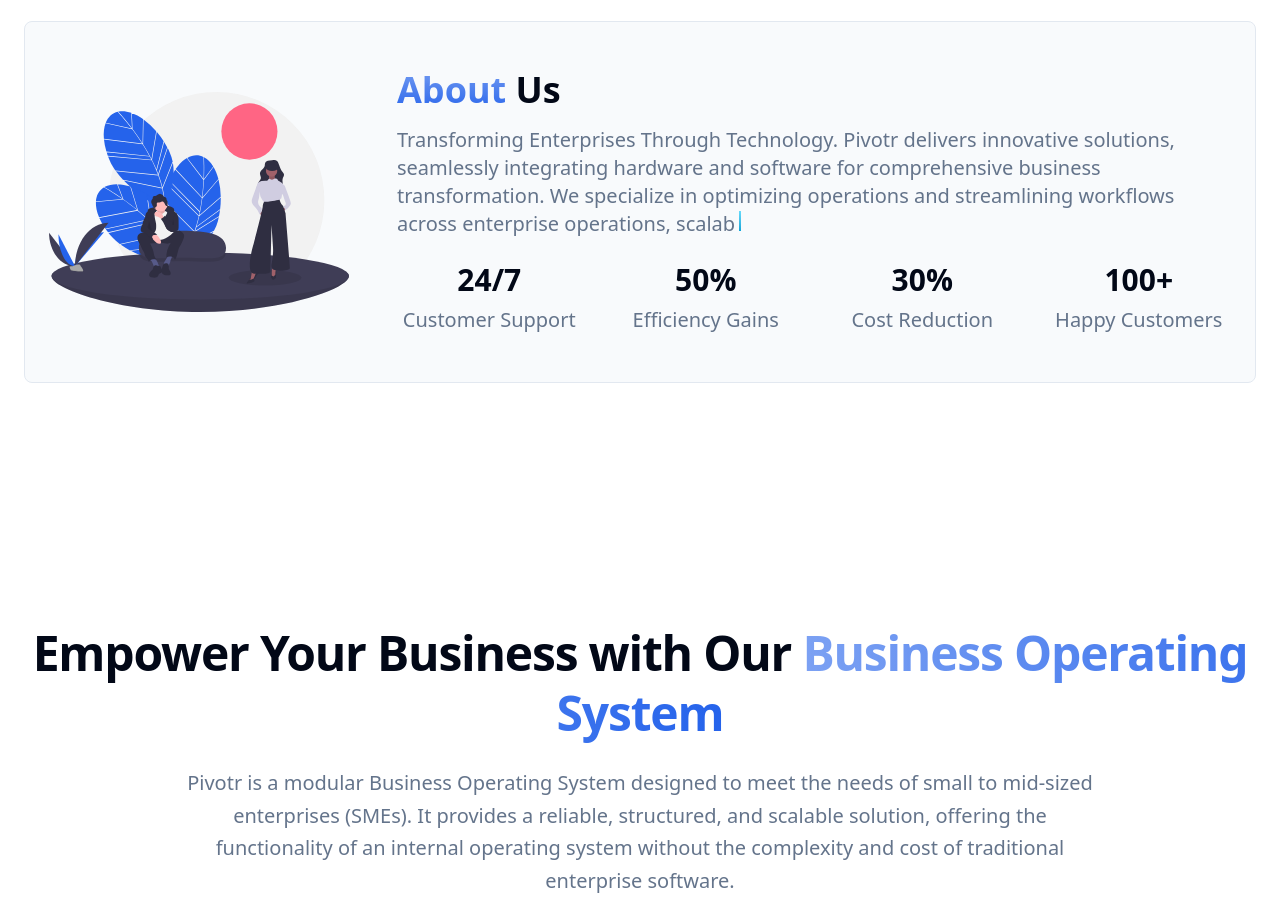
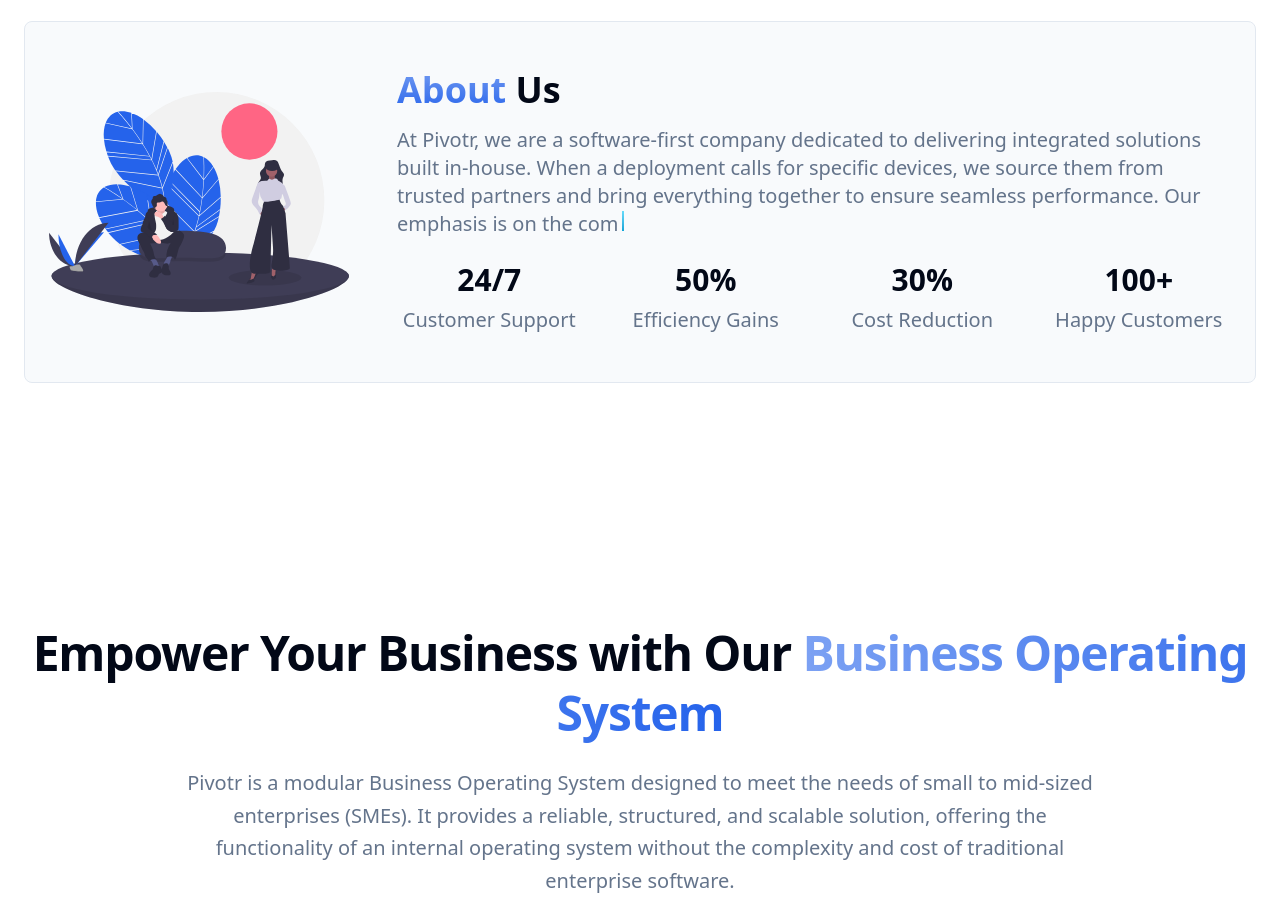
Before and after one commit to Karthik-beta/Landing_Page, a React (Vite) app in the folder client/: page / in a window 1280 px wide. Shown: the part 1360-2283 px from the top of the page. Built offline with nearby package versions, Linux system fonts and the light colour scheme.

Commit message:
Update About.tsx

```diff
--- a/client/src/components/About.tsx
+++ b/client/src/components/About.tsx
@@ -3,7 +3,7 @@
 import { useState, useEffect, useRef } from "react";
 
 export const About = () => {
-  const paragraphText = `Transforming Enterprises Through Technology.\n\nPivotr delivers innovative solutions, seamlessly integrating hardware and software for comprehensive business transformation.  We specialize in optimizing operations and streamlining workflows across enterprise operations, scalable cloud storage and advanced automation.`;
+  const paragraphText = `At Pivotr, we are a software-first company dedicated to delivering integrated solutions built in-house. When a deployment calls for specific devices, we source them from trusted partners and bring everything together to ensure seamless performance. Our emphasis is on the complete solution—hardware is included only when needed to support our software, rather than as a standalone offering.`;
 
   const [displayedText, setDisplayedText] = useState("");
   const [currentIndex, setCurrentIndex] = useState(0);
```
